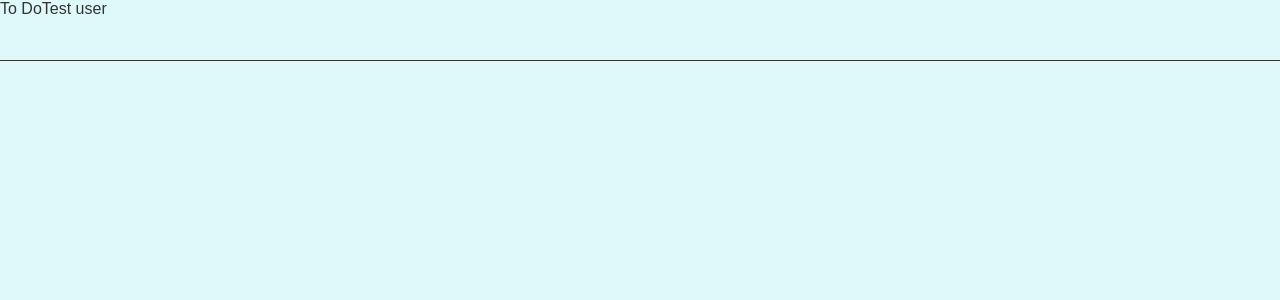
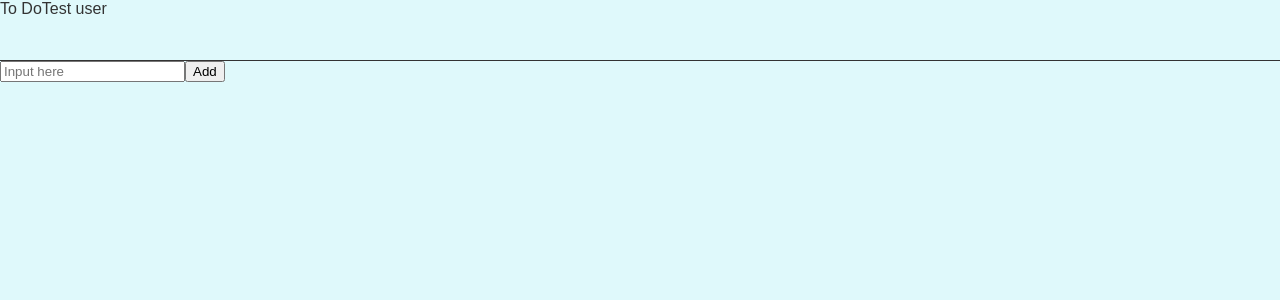
Before and after one commit to Warek01/todo_ap, a React (Create React App) app: page / in a window 1280 px wide. Shown: the top 300 px of the page. Built offline with nearby package versions, Linux system fonts and the light colour scheme.

Commit message:
Added input component

```diff
--- a/src/components/App.tsx
+++ b/src/components/App.tsx
@@ -1,12 +1,19 @@
-import React, {createContext} from "react";
+import React, {Fragment} from "react";
 import AppHeader from "./AppHeader";
+import AppInput from "./AppInput";
 
-interface AppProps {}
+interface AppProps {
+}
 
 export default function App(props: AppProps) {
 	let appTitle = "To Do";
 
 	return (
-		<AppHeader userName={"Test user"} title={appTitle}/>
+		<Fragment>
+
+			<AppHeader userName={"Test user"} title={appTitle}/>
+			<AppInput/>
+
+		</Fragment>
 	);
 }
--- /dev/null
+++ b/src/components/AppInput.tsx
@@ -0,0 +1,25 @@
+import React from "react";
+
+interface InputProps {
+}
+
+export default function AppInput(props: InputProps) {
+
+
+	return (
+		<div className={"main-input-wrapper"}>
+			<input
+				type={"text"}
+				placeholder={"Input here"}
+				id={"main-input"}
+				name={"main-input"}
+			/>
+			<input
+				type={"button"}
+				value={"Add"}
+				id={"add-button"}
+				name={"add-button"}
+			/>
+		</div>
+	);
+}
```
Also changed, not shown: 1 other file (tests, documents, lock files or other folders).
